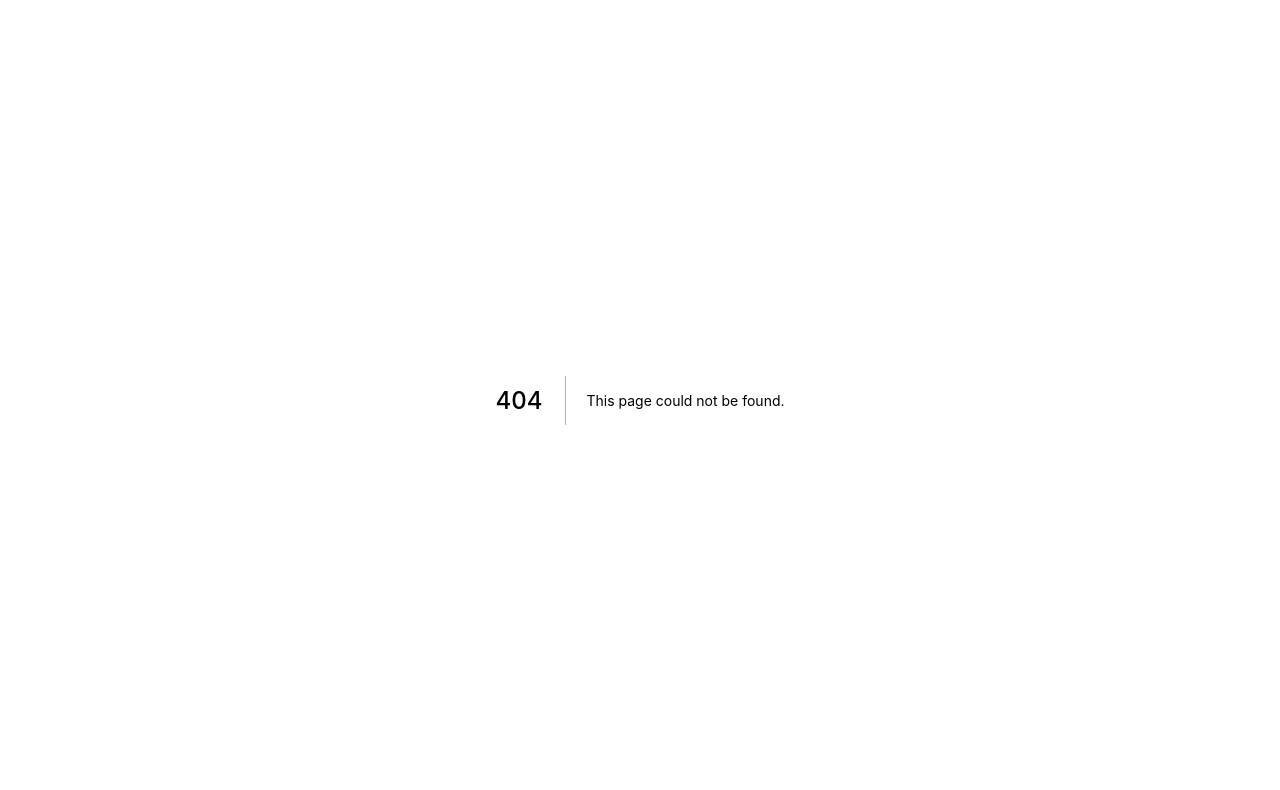
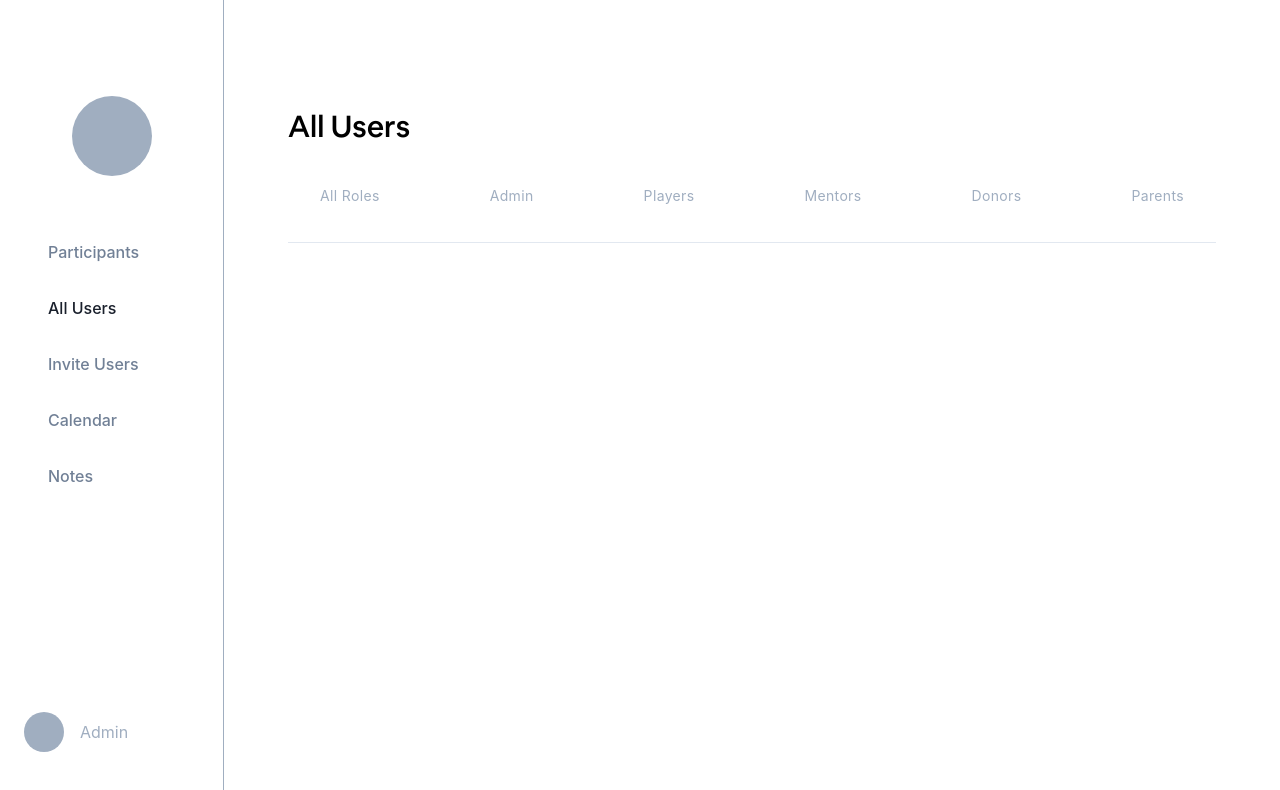
Before and after one commit to calblueprint/ogsc, a Next.js app: page /admin/users in a window 1280 px wide. Before the commit this address had no page. Shown: the top 790 px of the page. Built offline with nearby package versions, Linux system fonts and the light colour scheme; no server answers.

Commit message:
Move AuthContext up to _app, move dash pages into /admin folder

```diff
--- a/components/DashboardLayout/Sidebar.tsx
+++ b/components/DashboardLayout/Sidebar.tsx
@@ -1,11 +1,7 @@
-import { User } from "@prisma/client";
 import { useRouter } from "next/router";
 import Link from "next/link";
-import React from "react";
-
-type Props = {
-  user: User | null;
-};
+import React, { useContext } from "react";
+import { AuthContext } from "pages/_app";
 
 type SidebarLinkProps = {
   href: string;
@@ -30,24 +26,25 @@ const SidebarLink: React.FC<SidebarLinkProps> = ({
   );
 };
 
-const Sidebar: React.FC<Props> = ({ user }: Props) => {
+const Sidebar: React.FC = () => {
+  const user = useContext(AuthContext);
   return (
-    <div className="fixed flex flex-col justify-between w-50 h-screen border-r border-gray-500">
+    <div className="fixed top-0 flex flex-col justify-between w-56 h-screen border-r border-gray-500">
       <div className="px-12 py-24">
         <div className="w-full flex justify-center mb-16">
           <div className="w-20 h-20 bg-gray-500 rounded-full" />
         </div>
-        <SidebarLink href="/">Participants</SidebarLink>
-        <SidebarLink href="/f">All Users</SidebarLink>
-        <SidebarLink href="/f">Invite Users</SidebarLink>
-        <SidebarLink href="/f">Calendar</SidebarLink>
-        <SidebarLink href="/f">Notes</SidebarLink>
+        <SidebarLink href="/admin/participants">Participants</SidebarLink>
+        <SidebarLink href="/admin/users">All Users</SidebarLink>
+        <SidebarLink href="/admin/invite">Invite Users</SidebarLink>
+        <SidebarLink href="/admin/calendar">Calendar</SidebarLink>
+        <SidebarLink href="/admin/notes">Notes</SidebarLink>
       </div>
       <div className="mb-12 px-6">
         <div className="flex items-center">
           <div className="w-10 h-10 mr-4 bg-gray-500 rounded-full" />
           <div>
-            <p>{user?.name}</p>
+            <p className="font-medium">{user?.name}</p>
             <p className="text-gray-500">Admin</p>
           </div>
         </div>
--- a/components/DashboardLayout/index.tsx
+++ b/components/DashboardLayout/index.tsx
@@ -1,36 +1,16 @@
-import { User } from "@prisma/client";
-import { useSession } from "next-auth/client";
-import React, { useEffect, useState } from "react";
+import React from "react";
 import Sidebar from "./Sidebar";
 
 type Props = {
-  children: React.ReactChildren;
+  children: React.ReactNode;
 };
 
-export const AuthContext = React.createContext<User | null>(null);
-
 const DashboardLayout: React.FC<Props> = ({ children }: Props) => {
-  const [session, loadingSession] = useSession();
-  const [user, setUser] = useState<User | null>(null);
-
-  useEffect(() => {
-    async function getUser(): Promise<void> {
-      const response = await fetch("/api/users/me");
-      const loadedUser = await response.json();
-      setUser(loadedUser);
-    }
-    if (!loadingSession && !session) {
-      // Perform a redirect to login
-    } else {
-      getUser();
-    }
-  }, [loadingSession, session]);
-
   return (
-    <AuthContext.Provider value={user}>
-      <Sidebar user={user} />
-      <div className="ml-48">{children}</div>
-    </AuthContext.Provider>
+    <div>
+      <Sidebar />
+      <div className="ml-56">{children}</div>
+    </div>
   );
 };
 
--- a/pages/_app.tsx
+++ b/pages/_app.tsx
@@ -1,8 +1,33 @@
+import { User } from "@prisma/client";
+import { useSession } from "next-auth/client";
 import type { AppProps } from "next/app";
+import React, { useEffect, useState } from "react";
 import "../styles/globals.css";
 
+export const AuthContext = React.createContext<User | null>(null);
+
 const MyApp: React.FC<AppProps> = ({ Component, pageProps }) => {
-  return <Component {...pageProps} />;
+  const [session, loadingSession] = useSession();
+  const [user, setUser] = useState<User | null>(null);
+
+  useEffect(() => {
+    async function getUser(): Promise<void> {
+      const response = await fetch("/api/users/me");
+      const loadedUser = await response.json();
+      setUser(loadedUser);
+    }
+    if (!loadingSession && !session) {
+      // Perform a redirect to login
+    } else {
+      getUser();
+    }
+  }, [loadingSession, session]);
+
+  return (
+    <AuthContext.Provider value={user}>
+      <Component {...pageProps} />
+    </AuthContext.Provider>
+  );
 };
 
 export default MyApp;
--- /dev/null
+++ b/pages/admin/invite.tsx
@@ -0,0 +1,14 @@
+import DashboardLayout from "components/DashboardLayout";
+import React from "react";
+
+const AdminInvitePage: React.FC = () => {
+  return (
+    <DashboardLayout>
+      <div className="mx-16 mt-24">
+        <h1 className="text-3xl font-display font-medium">Invite Users</h1>
+      </div>
+    </DashboardLayout>
+  );
+};
+
+export default AdminInvitePage;
--- a/pages/adminDashboard.tsx
+++ b/pages/admin/users.tsx
@@ -1,3 +1,4 @@
+import DashboardLayout from "components/DashboardLayout";
 import { useState } from "react";
 
 const AdminNavbar: React.FunctionComponent = () => {
@@ -35,6 +36,7 @@ const AdminNavbar: React.FunctionComponent = () => {
 };
 
 const AdminView: React.FunctionComponent = () => (
+  <DashboardLayout>
     <div className="flex mt-20 flex-wrap space-y-6 flex-col mx-16">
       <div className="header flex">
         <div className="player-info grid grid-rows-1">
@@ -44,6 +46,7 @@ const AdminView: React.FunctionComponent = () => (
       {AdminNavbar({})}
       <hr />
     </div>
+  </DashboardLayout>
 );
 
 export default AdminView;
```
Lines whose indentation alone changed are shown as unchanged.
